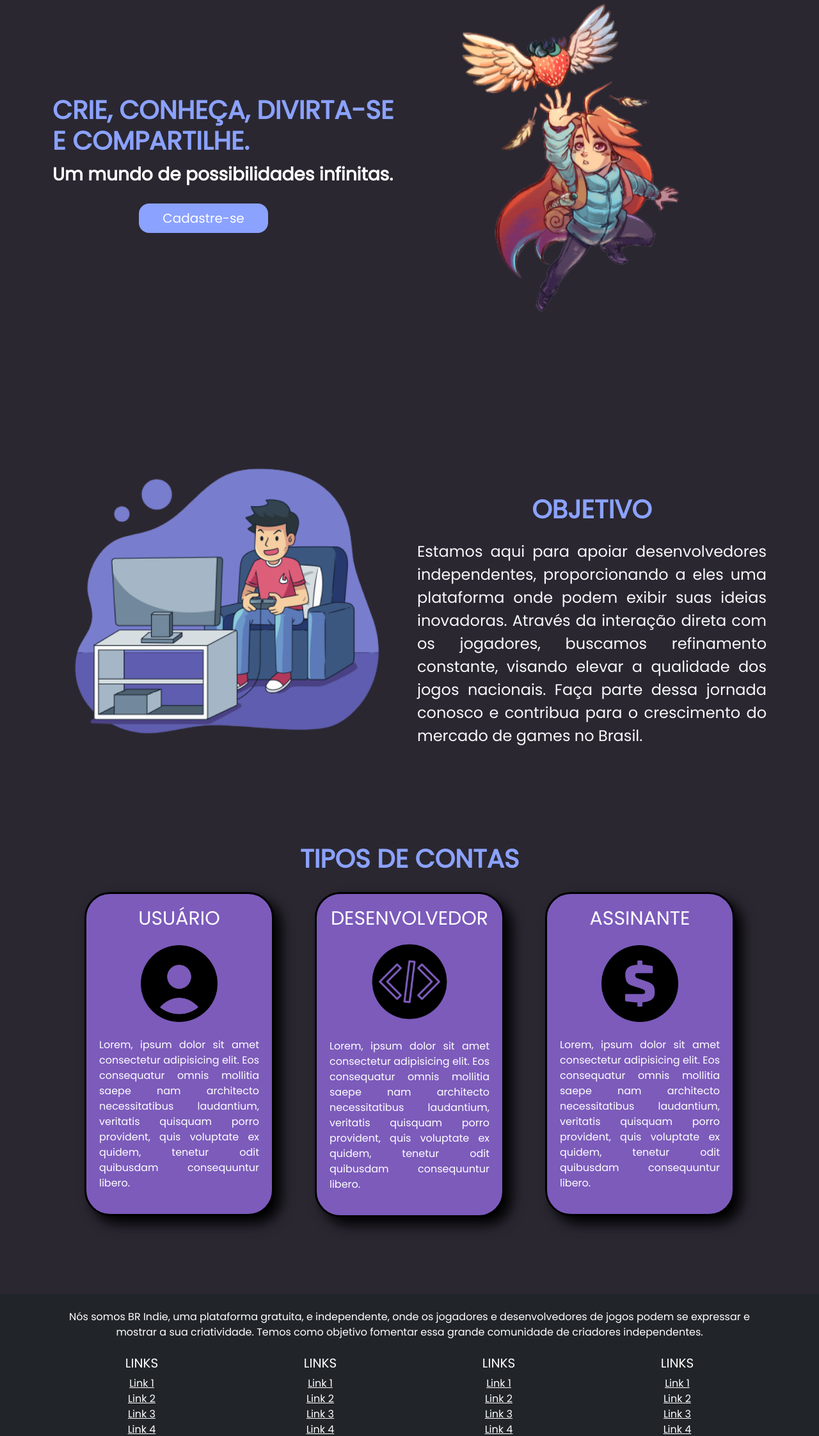
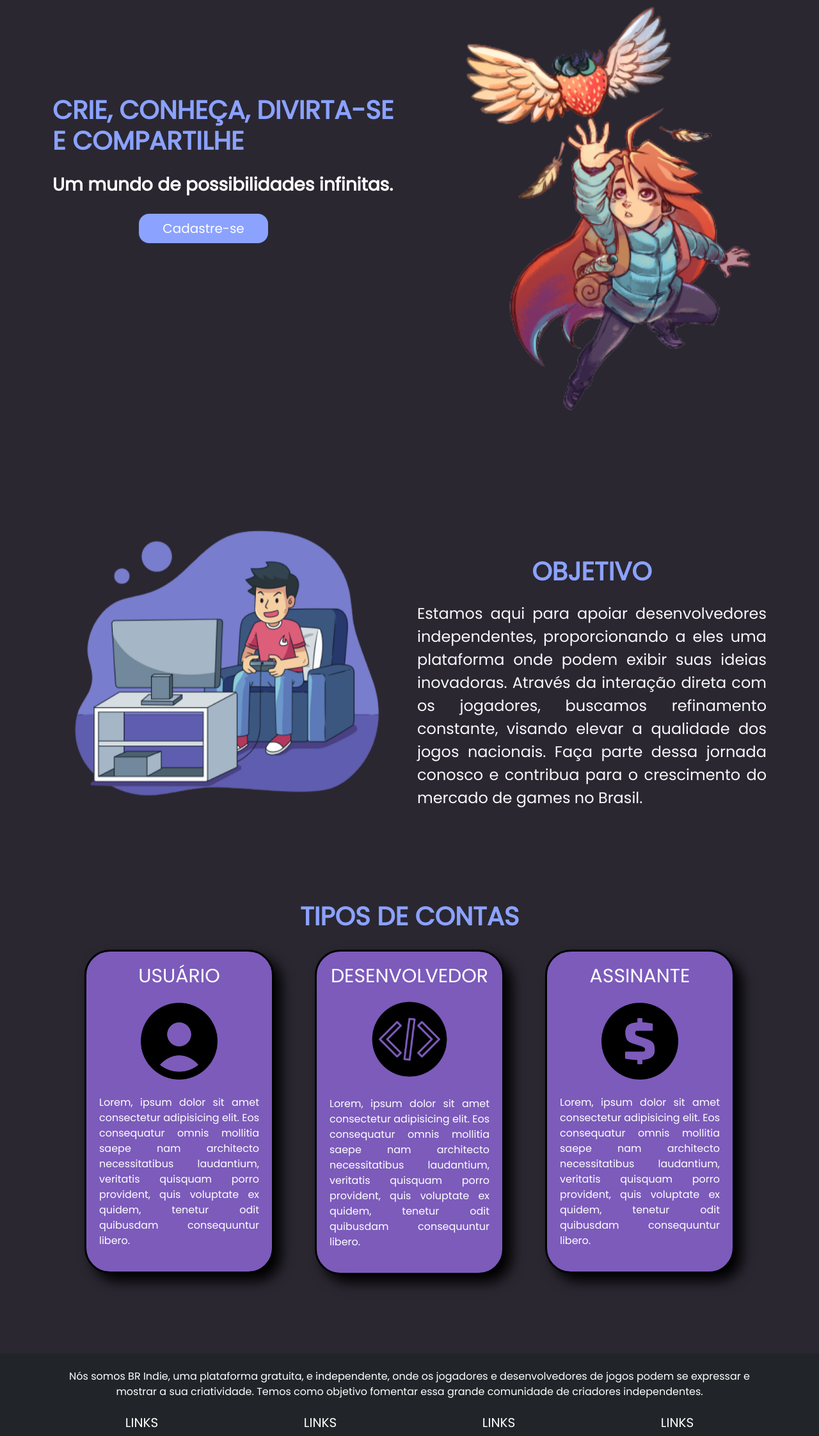
Before and after one commit to Gustavo12890/BR_INDIE, a PHP site: page /pages/index.html in a window 1280 px wide. Shown: the part 84-2328 px from the top of the page at 64% size. Run offline with PHP 8.4, Linux system fonts and the light colour scheme.

Commit message:
Atualização da index
Aumentando o tamanho da imagem e arrumando os espaçamentos

```diff
--- a/css/style.css
+++ b/css/style.css
@@ -63,7 +63,7 @@ body {
 }
 /* Seção 1 */
 .textosObjetivo {
-    margin-top: 120px;
+    margin-top: 60px;
 }
 
 .img2 {
@@ -204,6 +204,7 @@ background: #eee;
 
 .secaoCards .container {
     margin: 100px;
+    margin-top: 90px;
 }
 
 section .h3Cards {
@@ -259,6 +260,7 @@ section .cards .text-card h3{
     box-shadow: 12px 12px 20px #000000;
 }
 
+
 /*Animação da primeira imagem */
 .img1 {
     -webkit-animation: mover 1s infinite  alternate;
--- a/pages/index.html
+++ b/pages/index.html
@@ -21,7 +21,7 @@
       <div class="collapse navbar-collapse" id="navbarSupportedContent">
         <ul class="navbar-nav me-auto mb-2 mb-lg-0 text-center mx-auto fs-5" >
           <li class="nav-item">
-            <a class="nav-link link-hover" aria-current="page" href="#">Encontrar Jogos</a>
+            <a class="nav-link link-hover" aria-current="page" href="home.html">Encontrar Jogos</a>
           </li>
           <li class="nav-item">
             <a class="nav-link link-hover" href="#">Enviar Projetos</a>
@@ -45,14 +45,14 @@
 <!--SEÇÃO 1-->
 <div class="container">
     <div class="row">
-      <div class="col-sm-6 col-md-6 col-lg-6 textos">
-        <h2 class="titulo fs-1 text-break"><span>CRIE, CONHEÇA, DIVIRTA-SE <br>E COMPARTILHE.</span></h2>
+      <div class="col-12 col-sm-6 col-md-6 col-lg-6 textos">
+        <h2 class="titulo fs-1 text-break"><span>CRIE, CONHEÇA, DIVIRTA-SE<p>E COMPARTILHE</p></span></h2>
         <p class="frase fs-3"><span>Um mundo de possibilidades infinitas.</span></p>
         <a href="criarconta.html"><button class="btn btn-primary btn-login p-2 rounded-4 mt-2 fs-5" type="submit" style="width: 37%; margin-left: 135px;">Cadastre-se</button></a>
       </div>
       <div class="col-sm-6 col-md-6 col-lg-6">
         <div class="ms-5">
-        <img class="img-fluid img1" src="../img/celeste.png" alt="" width="380px" height="auto">
+        <img class="img-fluid img1" src="../img/celeste.png" alt="" width="600px" height="auto">
       </div>
       </div>
     </div>
@@ -75,7 +75,7 @@
 
 <!--SEÇÃO 3 - CARDS-->
 <section class="secaoCards">
-  <div class="container text-center">
+  <div class="container reveal text-center">
     <h2 class="titulo h2Cards fs-1 text-center">TIPOS DE CONTAS</h2>
     <div class="cards row">
       <div class="col">
```
